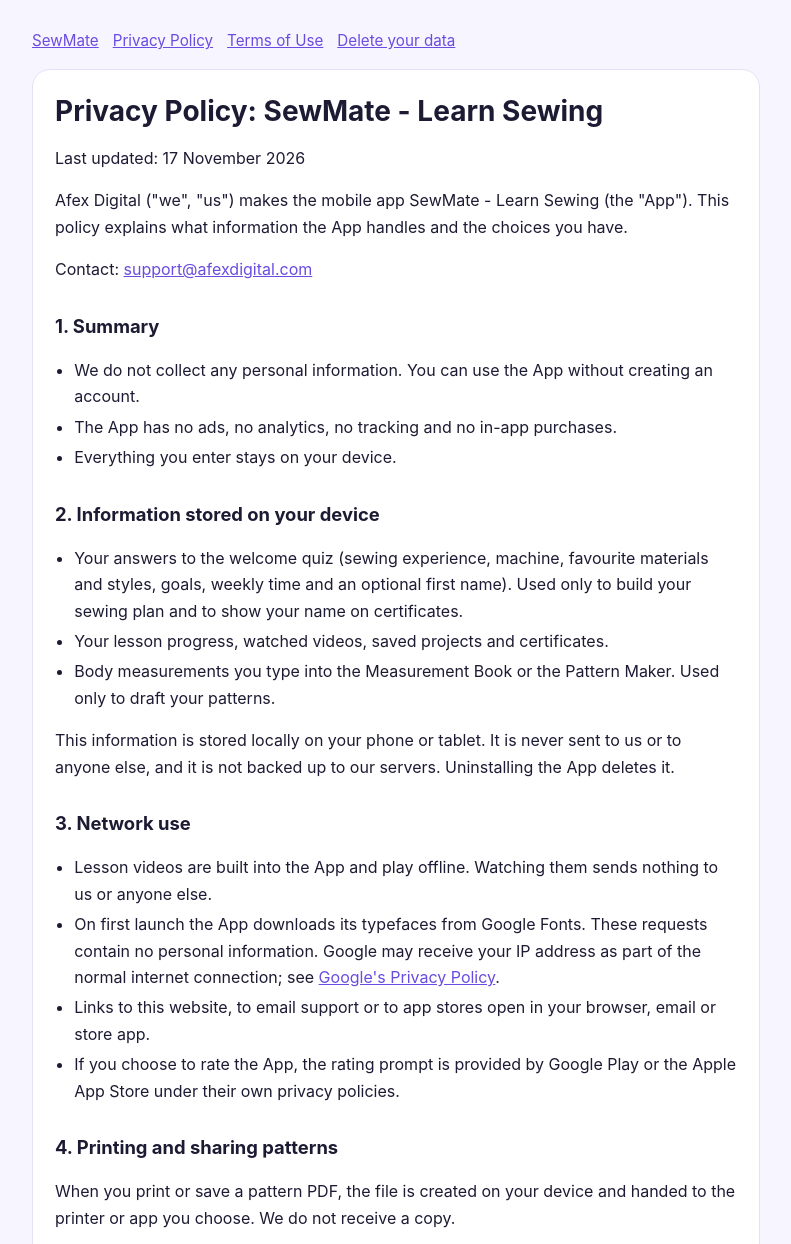
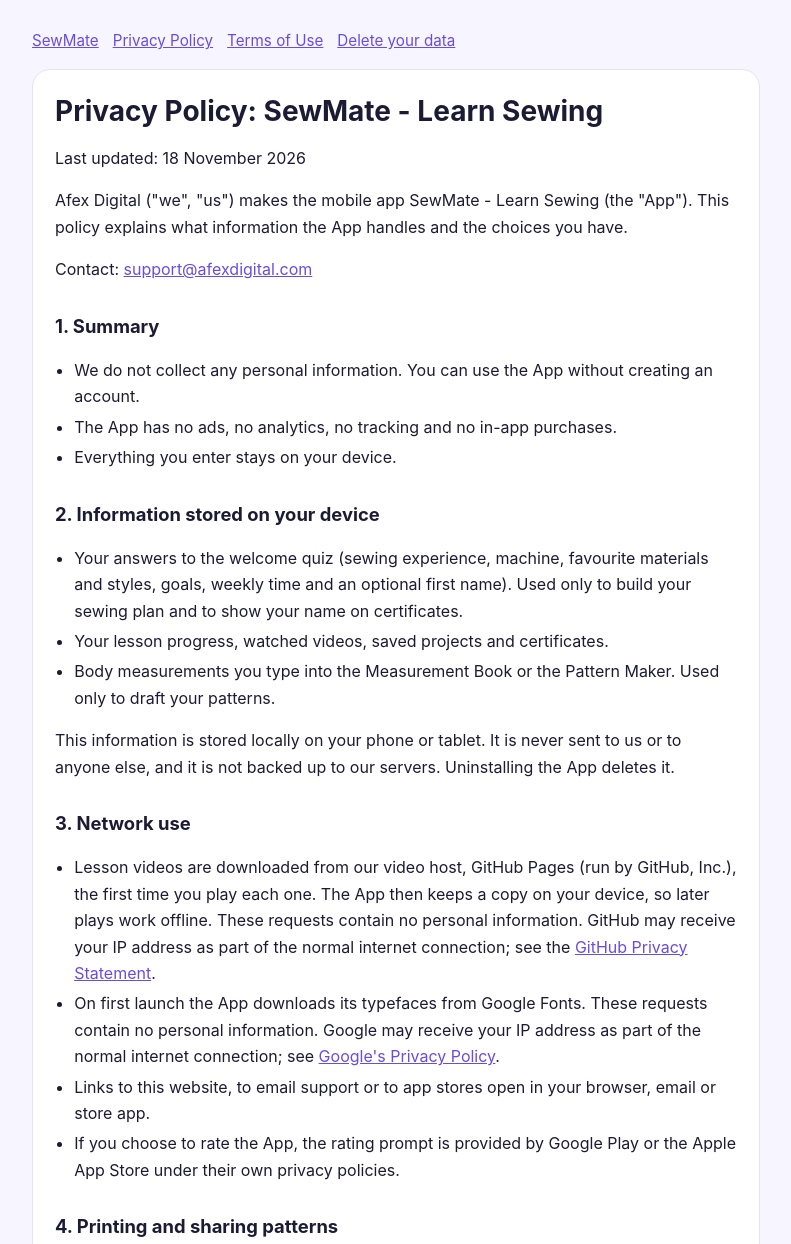
Before and after one commit to mdgoaltech-web/mdgoaltech-web.github.io, a plain HTML site: page sewmate/privacy.html in a window 1280 px wide. Shown: the top 1244 px of the page, without its empty margins (244-1035 px from the left). Drawn offline with Linux system fonts and the light colour scheme.

Commit message:
SewMate privacy: lesson videos stream from GitHub Pages and are kept on the device
Co-Authored-By: Claude Opus 5.5 <noreply@anthropic.com>

```diff
--- a/sewmate/privacy.html
+++ b/sewmate/privacy.html
@@ -11,7 +11,7 @@
 <nav><a href="index.html">SewMate</a><a href="privacy.html">Privacy Policy</a><a href="terms.html">Terms of Use</a><a href="delete-account.html">Delete your data</a></nav>
 <div class="card">
 <h1>Privacy Policy: SewMate - Learn Sewing</h1>
-<p>Last updated: 17 November 2026</p>
+<p>Last updated: 18 November 2026</p>
 <p>Afex Digital ("we", "us") makes the mobile app SewMate - Learn Sewing (the "App"). This policy explains what information the App handles and the choices you have.</p>
 <p>Contact: <a href="mailto:support@afexdigital.com">support@afexdigital.com</a></p>
 <h2>1. Summary</h2>
@@ -29,7 +29,7 @@
 <p>This information is stored locally on your phone or tablet. It is never sent to us or to anyone else, and it is not backed up to our servers. Uninstalling the App deletes it.</p>
 <h2>3. Network use</h2>
 <ul>
-<li>Lesson videos are built into the App and play offline. Watching them sends nothing to us or anyone else.</li>
+<li>Lesson videos are downloaded from our video host, GitHub Pages (run by GitHub, Inc.), the first time you play each one. The App then keeps a copy on your device, so later plays work offline. These requests contain no personal information. GitHub may receive your IP address as part of the normal internet connection; see the <a href="https://docs.github.com/en/site-policy/privacy-policies/github-general-privacy-statement">GitHub Privacy Statement</a>.</li>
 <li>On first launch the App downloads its typefaces from Google Fonts. These requests contain no personal information. Google may receive your IP address as part of the normal internet connection; see <a href="https://policies.google.com/privacy">Google's Privacy Policy</a>.</li>
 <li>Links to this website, to email support or to app stores open in your browser, email or store app.</li>
 <li>If you choose to rate the App, the rating prompt is provided by Google Play or the Apple App Store under their own privacy policies.</li>
```
